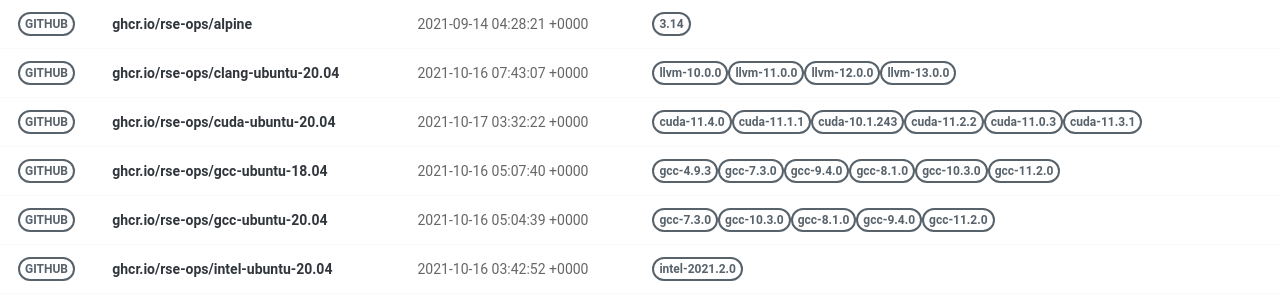
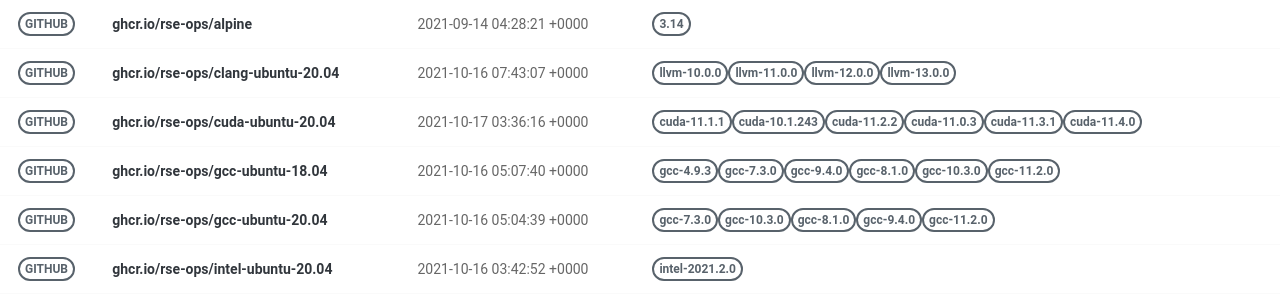
Before and after one commit to rse-ops/docker-images, a Jekyll site: the page built from pages/index.md, in a window 1280 px wide. Shown: the part 130-430 px from the top of the page. Built offline with Jekyll 4.4.1, drawn with Linux system fonts in a browser that asks for light colours; nearby versions of some CDN libraries.

Commit message:
Automated push to update library 2021-10-17

```diff
--- a/_library/ghcr.io-rse-ops-cuda-ubuntu-20.04.md
+++ b/_library/ghcr.io-rse-ops-cuda-ubuntu-20.04.md
@@ -1,14 +1,11 @@
 ---
 layout: container
 name: ghcr.io/rse-ops/cuda-ubuntu-20.04
-updated_at: 2021-10-17 03:32:22.654252
+updated_at: 2021-10-17 03:36:16.111122
 
 
 container_url: https://github.com/orgs/rse-ops/packages/container/package/cuda-ubuntu-20.04
 versions:
- - tag: cuda-11.4.0
-   dockerfile: https://github.com/rse-ops/docker-images/blob/main/ubuntu/cuda/Dockerfile
-   manifest: https://crane.ggcr.dev/manifest/ghcr.io/rse-ops/cuda-ubuntu-20.04:cuda-11.4.0
  - tag: cuda-11.1.1
    dockerfile: https://github.com/rse-ops/docker-images/blob/main/ubuntu/cuda/Dockerfile
    manifest: https://crane.ggcr.dev/manifest/ghcr.io/rse-ops/cuda-ubuntu-20.04:cuda-11.1.1
```
Also changed, not shown: other parts of _library/ghcr.io-rse-ops-cuda-ubuntu-20.04.md (+3 -0 lines).
